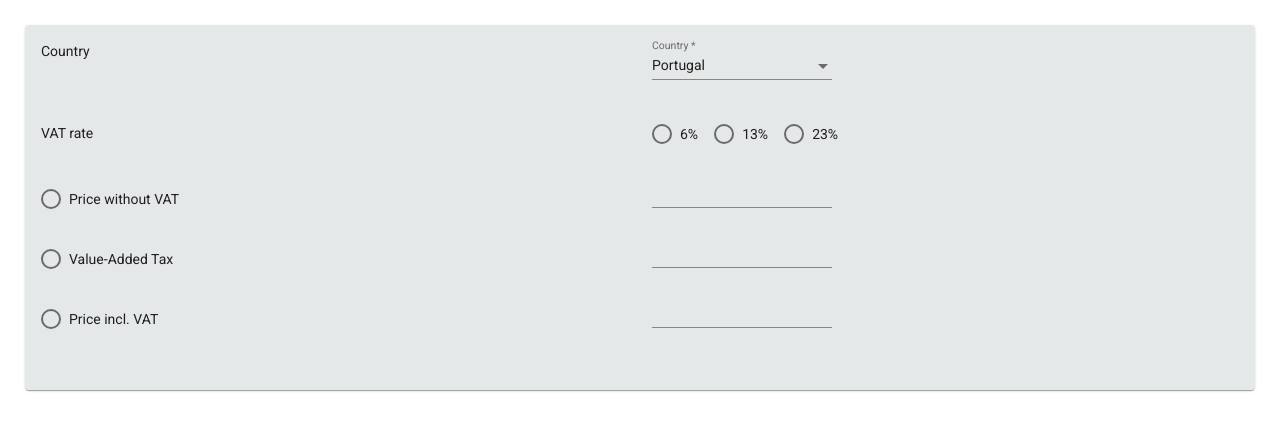
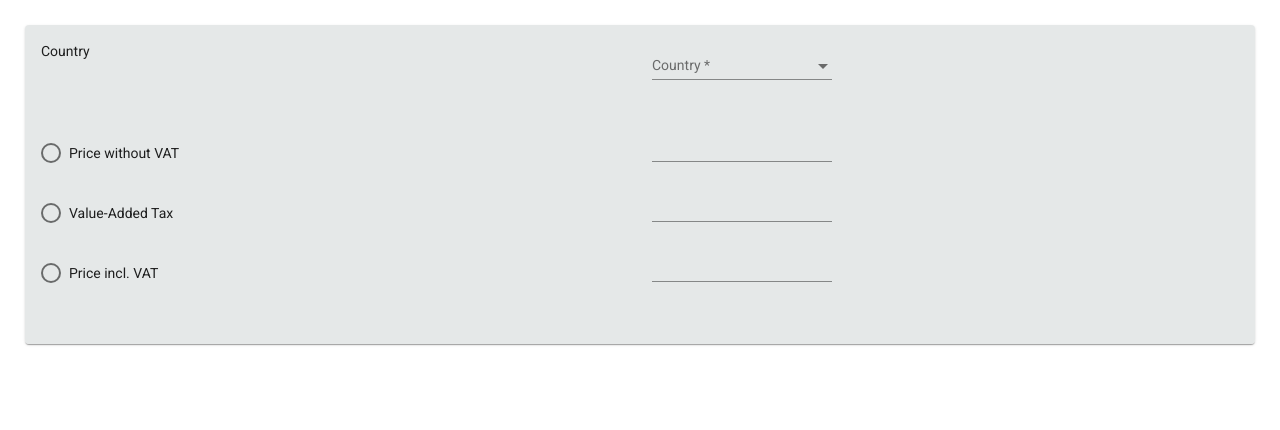
Before and after one commit to ZeluisFS/price-calculation, an Angular app in the folder frontend/: page /calculation in a window 1280 px wide. Shown: the top 430 px of the page. Built offline with nearby package versions, Linux system fonts and the light colour scheme.

Commit message:
feat: Add alreadySelectedCountry logic

```diff
--- a/frontend/src/app/calculation/pages/calculation/calculation.component.html
+++ b/frontend/src/app/calculation/pages/calculation/calculation.component.html
@@ -16,7 +16,7 @@
         </div>
       </div>
 
-      <div class="row">
+      <div *ngIf="alreadySelectedCountry()" class="row">
         <div class="col-6">
           <mat-label>VAT rate</mat-label>
         </div>
--- a/frontend/src/app/calculation/pages/calculation/calculation.component.ts
+++ b/frontend/src/app/calculation/pages/calculation/calculation.component.ts
@@ -14,7 +14,7 @@ export class CalculationComponent {
     Validators.min(this.minimumPriceOrValueValidation)];
 
   formGroup = this.fb.group({
-    country: ['PT', [Validators.required]],
+    country: ['', [Validators.required]],
     vatRate: ['', [Validators.required]],
     priceOptions: ['', [Validators.required]],
     priceWithoutVat: ['', this.priceOrValueValidators],
@@ -33,6 +33,14 @@ export class CalculationComponent {
 
   constructor(private fb: FormBuilder) { }
 
+  alreadySelectedCountry(): boolean {
+    if (this.formGroup.get('country')?.value) {
+      return true;
+    }
+
+    return false;
+  }
+
   selectedCountryVatRates(): number[] {
     const selectedCountryCode = this.formGroup.get('country')?.value;
 
```
